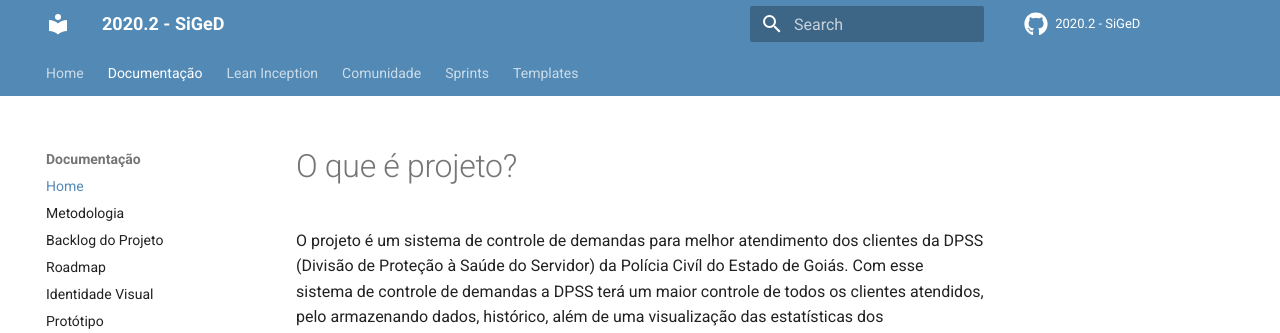
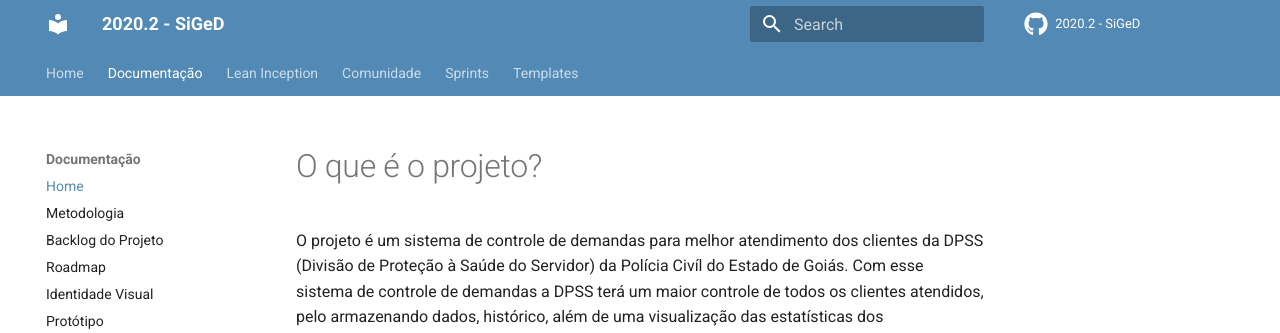
Before and after one commit to fga-eps-mds/2020-2-SiGeD, an MkDocs documentation site: the page built from docs/home.md, in a window 1280 px wide. Shown: the top 333 px of the page. Built offline with MkDocs 1.6.1 and Material for MkDocs 9.7.7, drawn with Linux system fonts in a browser that asks for light colours; comment, search, counter and statistics services are not loaded.

```diff
--- a/docs/home.md
+++ b/docs/home.md
@@ -1,3 +1,3 @@
-# O que é projeto?
+# O que é o projeto?
 
 O projeto é um sistema de controle de demandas para melhor atendimento dos clientes da DPSS (Divisão de Proteção à Saúde do Servidor) da Polícia Civíl do Estado de Goiás. Com esse sistema de controle de demandas a DPSS terá um maior controle de todos os clientes atendidos, pelo armazenando dados, histórico, além de uma visualização das estatísticas dos atendimentos feitos.
```
